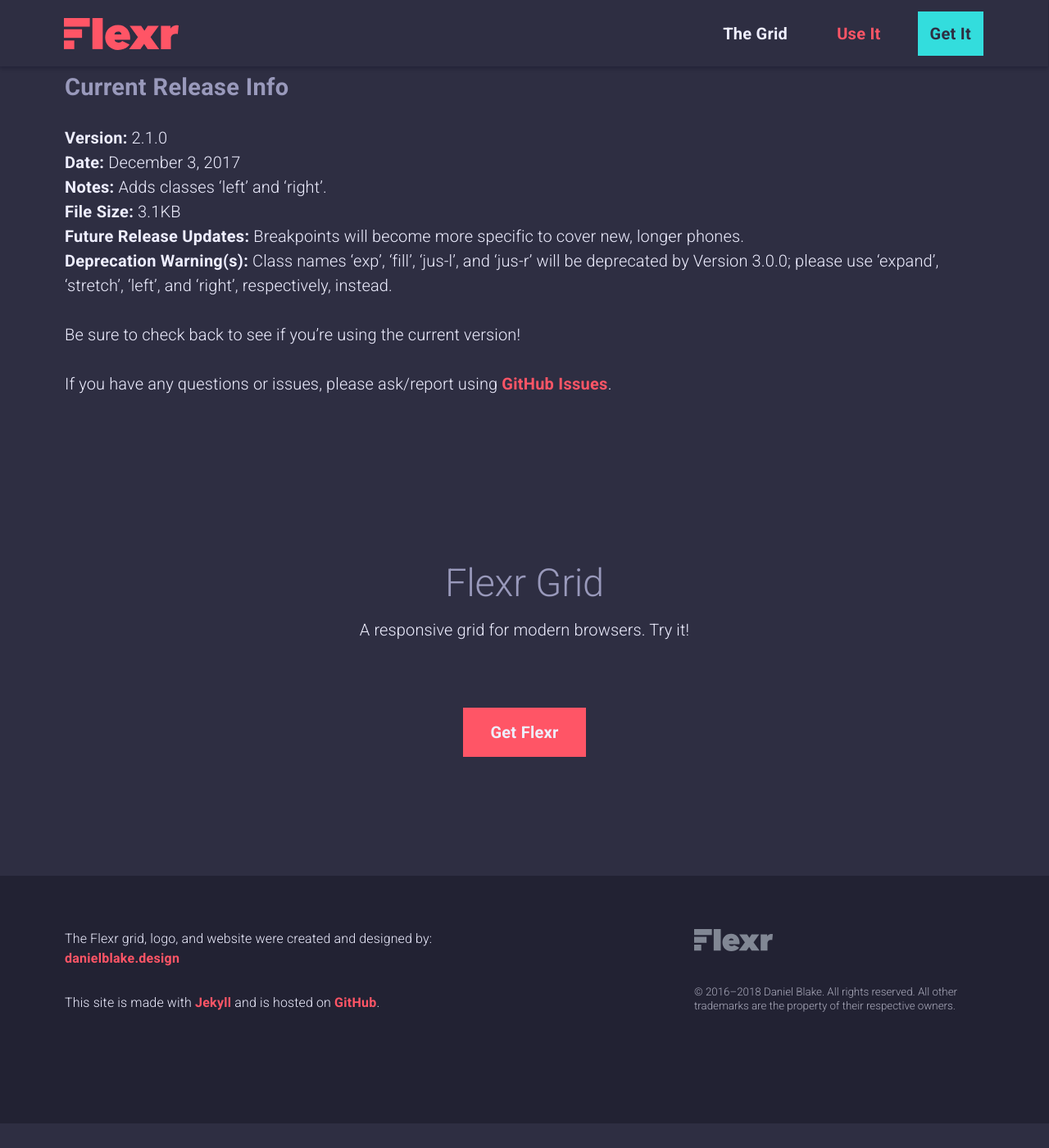
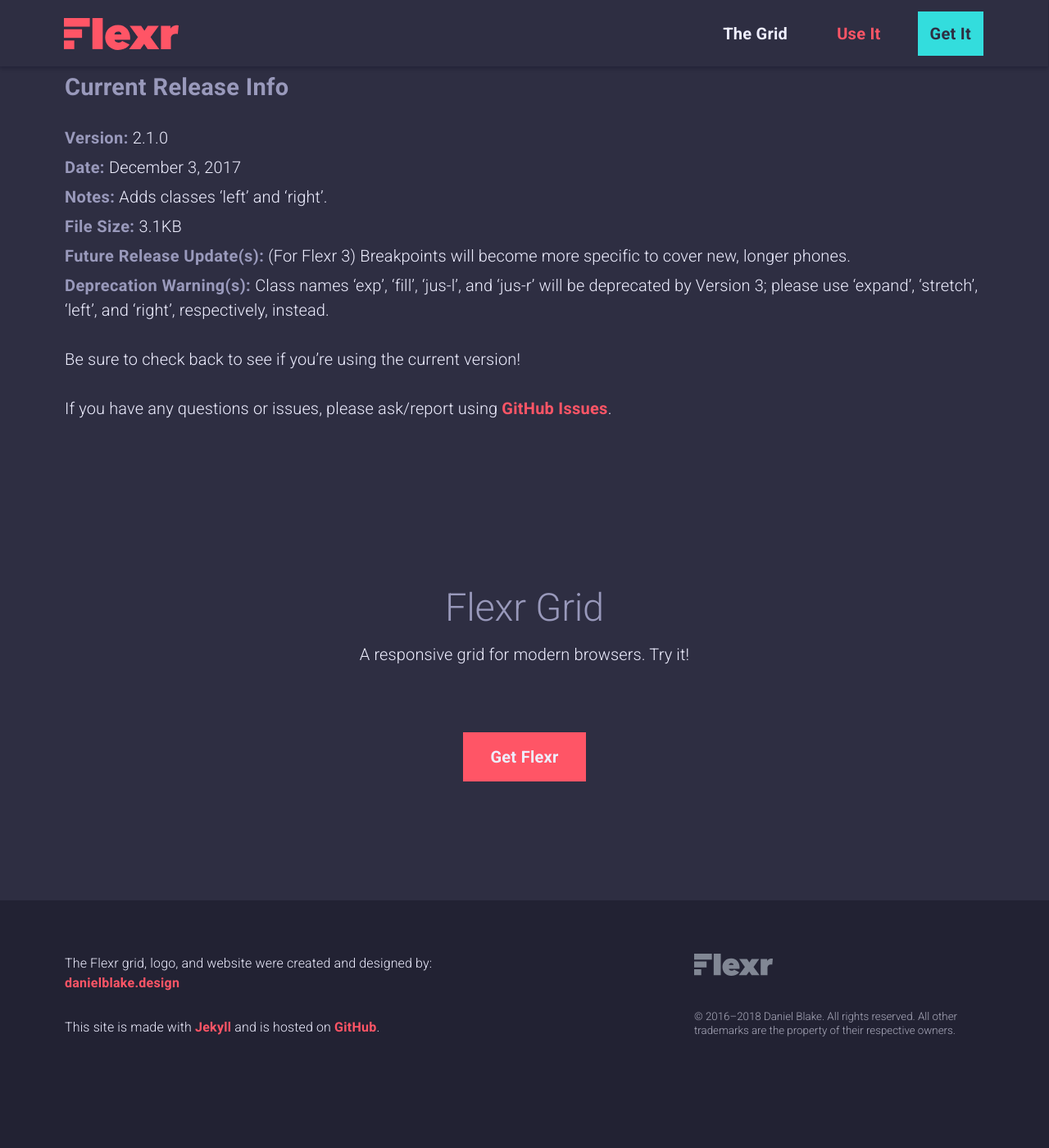
Before and after one commit to dmbdesignpdx/flexr, a Jekyll site: the page built from _pages/use-flexr.md, in a window 1280 px wide and 1400 px high, scrolled down 5103 px. Shown: the whole window at 82% size. Built offline with Jekyll 4.4.1, drawn with Linux system fonts in a browser that asks for light colours; before the commit the page ends 6473 px from its top, so only the background shows below that.

Commit message:
doc edits

```diff
--- a/_data/info.yml
+++ b/_data/info.yml
@@ -3,5 +3,5 @@
 size: 3.1KB
 
 notes: Adds classes 'left' and 'right'.
-future: Breakpoints will become more specific to cover new, longer phones.
-deprecate: !!html Class names 'exp', 'fill', 'jus-l', and 'jus-r' will be deprecated by Version 3.0.0; please use 'expand', 'stretch', 'left', and 'right', respectively,&nbsp;instead.
+future: (For Flexr 3) Breakpoints will become more specific to cover new, longer phones.
+deprecate: !!html Class names 'exp', 'fill', 'jus-l', and 'jus-r' will be deprecated by Version 3; please use 'expand', 'stretch', 'left', and 'right', respectively,&nbsp;instead.
--- a/_pages/use-flexr.md
+++ b/_pages/use-flexr.md
@@ -222,11 +222,16 @@
 ## Current Release Info
 {:#release}
 
-**Version:** {{ site.data.info.version }}<br>
-**Date:** <time datetime="{{ site.data.info.rdate | date: "%F" }}">{{ site.data.info.rdate | date: "%B %e, %Y" }}</time><br>
-**Notes:** {{ site.data.info.notes }}<br>
-**File Size:** {{ site.data.info.size }}<br>
-**Future Release Updates:** {{ site.data.info.future }}<br>
+**Version:** {{ site.data.info.version }}
+
+**Date:** <time datetime="{{ site.data.info.rdate | date: "%F" }}">{{ site.data.info.rdate | date: "%B %e, %Y" }}</time>
+
+**Notes:** {{ site.data.info.notes }}
+
+**File Size:** {{ site.data.info.size }}
+
+**Future Release Update(s):** {{ site.data.info.future }}
+
 **Deprecation Warning(s):** {{ site.data.info.deprecate }}
 
 Be sure to check back to see if you're using the current version!
--- a/_sass/_base/_global.scss
+++ b/_sass/_base/_global.scss
@@ -105,7 +105,7 @@
 
 p strong, p b {
    @extend %bold;
-   letter-spacing: 0.2pt
+   letter-spacing: 0.3pt
 }
 
 p code, pre {
--- a/_sass/_pages/_useflexr.scss
+++ b/_sass/_pages/_useflexr.scss
@@ -1,7 +1,19 @@
 //  Use It
 
 #release {
-   padding-top: 120px;
+   padding: 120px 0 24px;
+
+   & ~ p {
+      margin-top: 6px;
+
+      strong {
+         color: #99B
+      }
+   }
+
+   & ~ p:last-of-type, & ~ p:nth-last-of-type(2) {
+      margin-top: 30px
+   }
 
    & ~ p:last-of-type {
       padding-bottom: 50px
@@ -18,10 +30,9 @@
    font-weight: 700;
    font-size: 0.7rem;
    letter-spacing: 0.2pt;
-   opacity: 0.35
+   opacity: 0.36
 }
 
 .pre {
-   width: 100%;
-   // overflow:hidden;
+   width: 100%
 }
```
